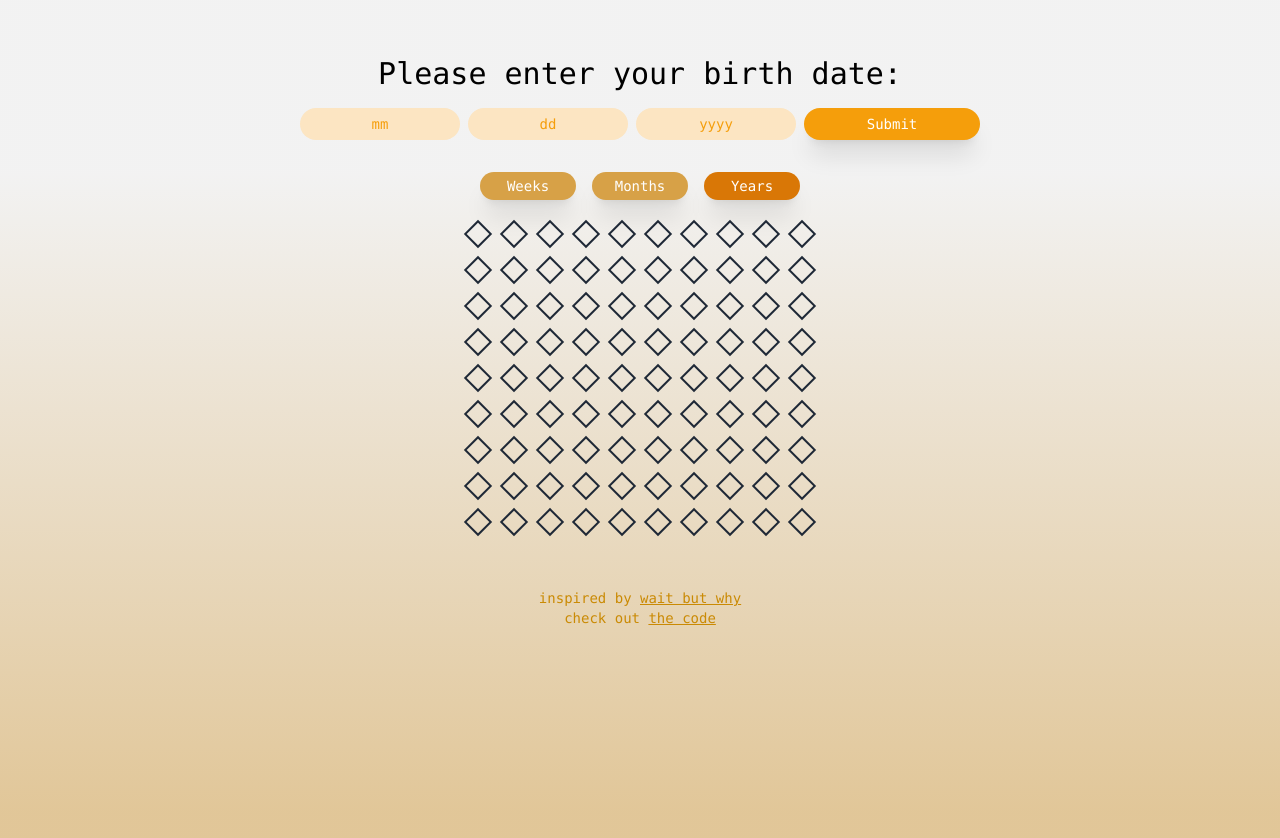
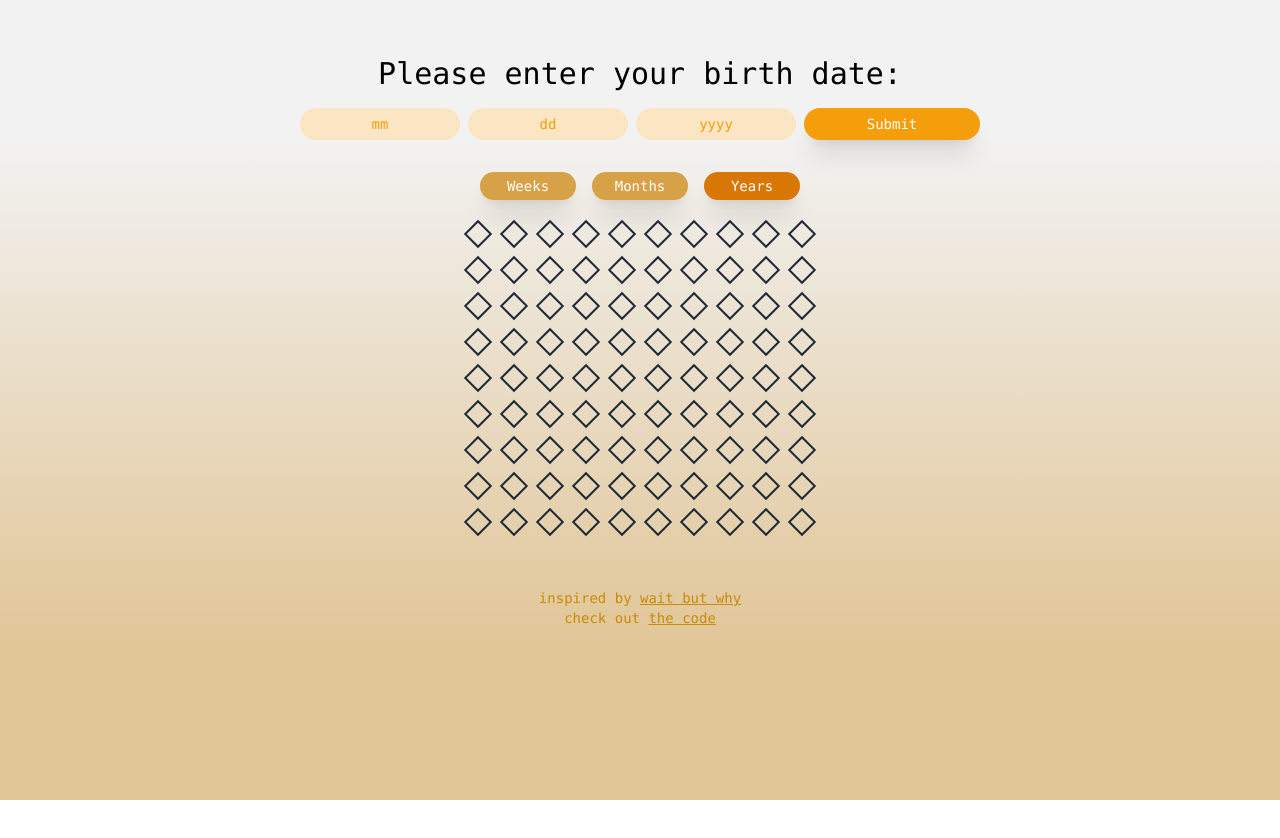
Before and after one commit to bienmag/lifegoesby, a React (Create React App) app: page / in a window 1280 px wide. Both pictures are taken after a click on the button "Years". Shown: the top 838 px of the page. After the commit the page ends 800 px from the top, so only its background shows below. Built offline with nearby package versions, Linux system fonts and the light colour scheme.

Commit message:
fix: height

```diff
--- a/src/App.js
+++ b/src/App.js
@@ -45,7 +45,7 @@ function App() {
   }
 
   return (
-    <div className="h-full font-mono bg-gradient">
+    <div className="h-full font-mono bg-gradient min-h-screen">
       <div className="flex flex-col justify-center pt-12" key={timePassed}>
         <h1 className="text-center py-2 text-black xl:text-3xl ">
           Please enter your birth date:
--- a/src/Views/Years.js
+++ b/src/Views/Years.js
@@ -33,7 +33,7 @@ function Years({ years }) {
   }
 
   return (
-    <div className="min-h-screen">
+    <div>
       {years ? (
         <p className="font-bold text-amber-800 text-center pb-4 mt-4">
           {' '}
```
